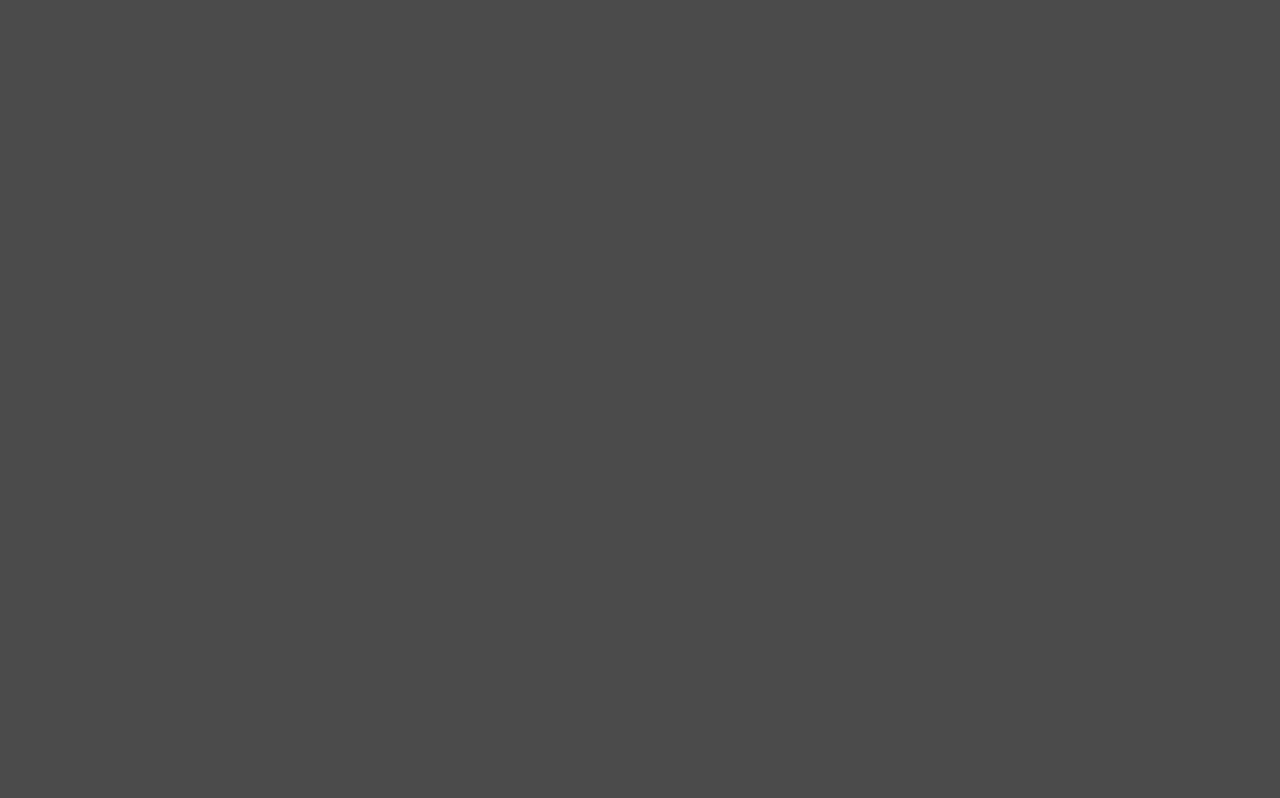
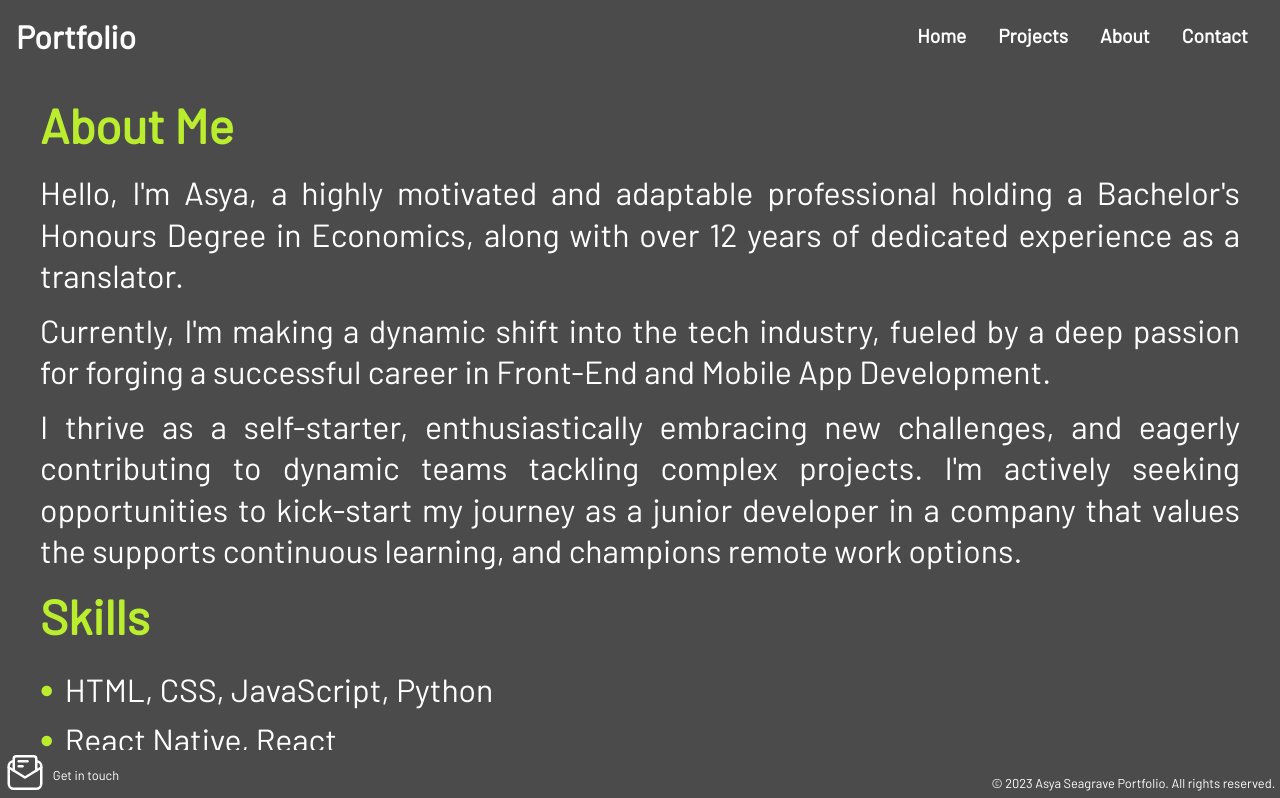
Before and after one commit to asya-seag/MyPortfolio, a React (Create React App) app: page /about in a window 1280 px wide. Shown: the top 798 px of the page. Built offline with nearby package versions, Linux system fonts and the light colour scheme.

Commit message:
updated about

```diff
--- a/src/index.js
+++ b/src/index.js
@@ -5,7 +5,7 @@ import App from './App';
 import { BrowserRouter } from 'react-router-dom';
 
 ReactDOM.render(
-  <BrowserRouter basename="//MyPortfolio/">
+  <BrowserRouter >
     <App />
   </BrowserRouter>,
   document.getElementById('root')
--- a/src/routes/About.js
+++ b/src/routes/About.js
@@ -12,26 +12,29 @@ const AboutMe = () => {
           <div className="intro">
             <h3>About Me</h3>
             <p>
-              Highly motivated and adaptable professional with a Bachelor's
-              Honours Degree in Economics and over 12 years of experience working
-              as a translator.
+              Hello, I'm Asya, a highly motivated and adaptable professional
+              holding a Bachelor's Honours Degree in Economics, along with over
+              12 years of dedicated experience as a translator.
             </p>
+
             <p>
-              Currently transitioning into the tech industry with a strong
-              interest in building a career in Front-End/Mobile App Development.
+              Currently, I'm making a dynamic shift into the tech industry,
+              fueled by a deep passion for forging a successful career in
+              Front-End and Mobile App Development.
             </p>
+
             <p>
-              A self-starter ready to learn new skills and be a part of a dynamic
-              team completing challenging projects. Seeking opportunities to
-              contribute as a junior developer in a company that values work-life
-              balance, provides continuous training, and offers remote work
-              options.
+              I thrive as a self-starter, enthusiastically embracing new
+              challenges, and eagerly contributing to dynamic teams tackling
+              complex projects. I'm actively seeking opportunities to kick-start
+              my journey as a junior developer in a company that values the
+              supports continuous learning, and champions remote work options.
             </p>
           </div>
           <div className="skills">
             <h3>Skills</h3>
             <ul>
-              <li>HTML, CSS, JavaScript, Python, SQL</li>
+              <li>HTML, CSS, JavaScript, Python</li>
               <li>React Native, React</li>
               <li>API Integration</li>
               <li>Git, GitHub</li>
@@ -43,8 +46,13 @@ const AboutMe = () => {
             <h3>Education</h3>
             <ul>
               <li>
-                <strong>Code First Girls - +Masters course in Mobile App Development</strong>
-                <p>Studying React and React Native for mobile application development.</p>
+                <strong>
+                  Code First Girls - +Masters course in Mobile App Development
+                </strong>
+                <p>
+                  Studying React and React Native for mobile application
+                  development.
+                </p>
               </li>
               <li>
                 <strong>Code First Girls - CFGdegree Bootcamp Software</strong>
@@ -52,11 +60,20 @@ const AboutMe = () => {
               </li>
               <li>
                 <strong>Code First Girls - Data & SQL Course </strong>
-                <p>Acquired skills in SQL and data analysis, data visualization with Tableau.</p>
+                <p>
+                  Acquired skills in SQL and data analysis, data visualization
+                  with Tableau.
+                </p>
               </li>
               <li>
-                <strong>Moscow State Linguistic University - Bachelor (Honours) Degree - Economics </strong>
-                <p>Specialized in Accounting, Analysis, and Audit with additional qualification in translation.</p>
+                <strong>
+                  Moscow State Linguistic University - Bachelor (Honours) Degree
+                  - Economics{" "}
+                </strong>
+                <p>
+                  Specialized in Accounting, Analysis, and Audit with additional
+                  qualification in translation.
+                </p>
               </li>
             </ul>
           </div>
--- a/src/routes/AboutStyles.css
+++ b/src/routes/AboutStyles.css
@@ -26,6 +26,16 @@
   color: white;
   text-align: justify;
   margin-bottom: 0.8rem;
+}
+
+.skills ul li::before {
+  content: "•";
+  color: #bbed2f;
+  display: inline-block;
+  width: 0.3rem;
+  font-size: 1.2em;
+  font-weight: bold;
+  padding-right: 20px;
 }
 
 .about-content .intro h3,
@@ -66,7 +76,7 @@
   }
 
   .about-content .skills ul {
-    font-size:1.3rem
+    font-size: 1.3rem
   }
 
   .education {
--- a/src/routes/Home.js
+++ b/src/routes/Home.js
@@ -11,16 +11,14 @@ function Home() {
     <div className="home-container">
       <Navbar />
       <div className="backgroundContainer">
-        <img src={photo} alt="My Background" className="backgroundImage" />
+        <img src={photo} className="backgroundImage" />
         <div className="content">
           <div className="intro">
             <h1>Hello, I’m Asya Seagrave.</h1>
-            <p>
-              Junior Developer with background in Economics +
-              Translation
-            </p>
+            <p>Junior Developer with background in Economics + Translation</p>
+
+            <MyButton to="/projects" text="View My Projects" />
           </div>
-          <MyButton to="/projects" text="View My Projects" />
         </div>
       </div>
       <div>
```
